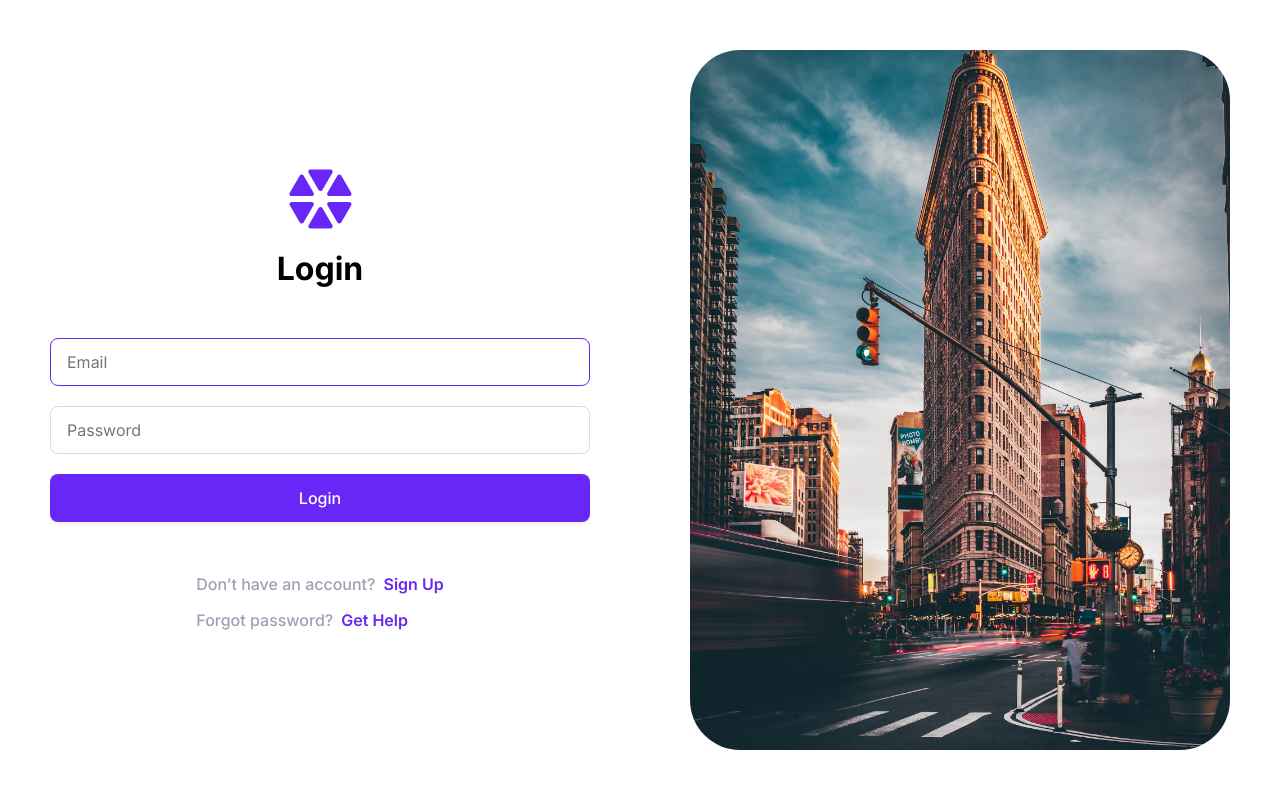
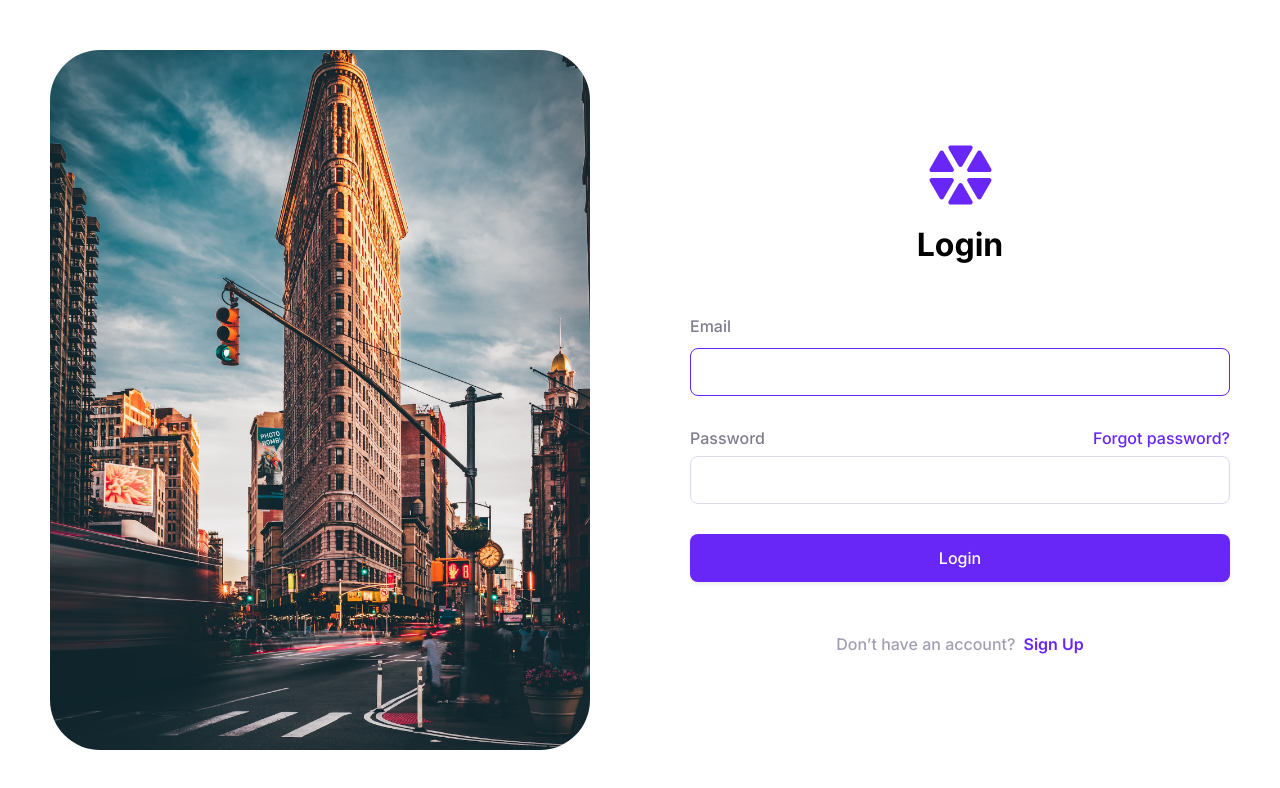
Before and after one commit to kulievtech/projectify-app-ui, a React (Create React App) app: page /admin/login in a window 1280 px wide. Shown: the top 788 px of the page. Built offline with nearby package versions, Linux system fonts and the light colour scheme; no server answers.

Commit message:
remove placeholder, add label, give correct position to components and add forgotPassword Link

```diff
--- a/src/pages/admin-auth/login/AdminLogin.tsx
+++ b/src/pages/admin-auth/login/AdminLogin.tsx
@@ -1,39 +1,51 @@
 import { useState } from "react";
-import { Button, Input, Toaster } from "../../../design-system";
+import { Button, Input, Label, Toaster } from "../../../design-system";
 import { AuthWrapper, AuthActionLink } from "../../components";
 import styled from "styled-components";
 import { useFocus } from "../../../custom-hooks/useFocus";
-import { useNavigate } from "react-router-dom";
+import { Link, useNavigate } from "react-router-dom";
 import { admin } from "../../../api";
 import toast from "react-hot-toast";
 import flatIronBuilding from "../../../assets/images/flat-iron-building.jpg";
+import { useLocalStorage } from "../../../custom-hooks/useLocalStorage";
 
 const Form = styled.form`
     width: 100%;
     display: grid;
+    gap: var(--space-30);
+`;
+
+const PasswordLabelWrapper = styled.div`
+    display: grid;
+
     grid-template-columns: 1fr 1fr;
-    gap: var(--space-20);
+    align-items: center;
 
-    .login__email,
-    .login__password,
-    .login__submit-button {
+    .password-label {
+        grid-column: 1 / 2;
+    }
+
+    .forgot-password-link {
+        grid-column: 2 / 3;
+        font-size: var(--font-size-16);
+        line-height: var(--line-height-24);
+        color: var(--primary-500);
+        font-weight: var(--font-weight-500);
+        text-align: right;
+        margin-bottom: var(--space-6);
+    }
+
+    .login__input-password {
         grid-column: 1 / 3;
     }
-`;
-
-const ActionLinks = styled.div`
-    display: flex;
-    flex-direction: column;
-    gap: var(--space-12);
 `;
 
 const AdminLogin = () => {
     const [email, setEmail] = useState<string>("");
     const [password, setPassword] = useState<string>("");
-
     const [isFormSubmitting, setIsFormSubmitting] = useState<boolean>(false);
     const [isError, setIsError] = useState<boolean>(false);
-
+    const { setItem } = useLocalStorage();
     const navigate = useNavigate();
 
     const focusRef = useFocus();
@@ -57,7 +69,7 @@ const AdminLogin = () => {
                 password
             });
 
-            localStorage.setItem("authToken", response.token);
+            setItem("authToken", response.token);
 
             navigate("../admin/platform");
 
@@ -76,11 +88,15 @@ const AdminLogin = () => {
 
     return (
         <>
-            <AuthWrapper imageUrl={flatIronBuilding} pageTitle="Login">
+            <AuthWrapper
+                imageUrl={flatIronBuilding}
+                pageTitle="Login"
+                switchLayout
+            >
                 <Form onSubmit={authorizeLogin}>
                     <Input
+                        labelText="Email"
                         type="email"
-                        placeholder="Email"
                         value={email}
                         onChange={handleOnChangeEmail}
                         shape="rounded"
@@ -90,38 +106,42 @@ const AdminLogin = () => {
                         inputRef={focusRef}
                         disabled={isFormSubmitting}
                     />
+                    <PasswordLabelWrapper>
+                        <Label className="password-label">Password</Label>
+                        <Link
+                            to={"../admin/forgot-password"}
+                            className="forgot-password-link"
+                        >
+                            Forgot password?
+                        </Link>
                         <Input
                             type="password"
-                        placeholder="Password"
                             value={password}
                             onChange={handleOnChangePassword}
                             shape="rounded"
                             size="lg"
                             required={true}
-                        className="login__password"
+                            className="login__input-password"
                             disabled={isFormSubmitting}
                         />
+                    </PasswordLabelWrapper>
+
                     <Button
                         color="primary"
                         size="lg"
                         shape="rounded"
                         className="login__submit-button"
+                        fullWidth={true}
                     >
                         Login
                     </Button>
                 </Form>
-                <ActionLinks>
+
                 <AuthActionLink
                     hintText="Don’t have an account?"
                     linkTo="../admin/sign-up"
                     linkText="Sign Up"
                 />
-                    <AuthActionLink
-                        hintText="Forgot password? "
-                        linkTo="../admin/forget-password"
-                        linkText="Get Help"
-                    />
-                </ActionLinks>
             </AuthWrapper>
             <Toaster />
         </>
```
Lines whose indentation alone changed are shown as unchanged.
